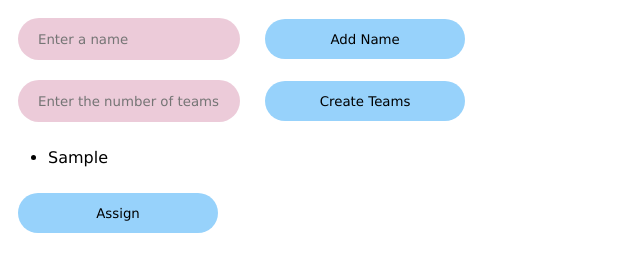
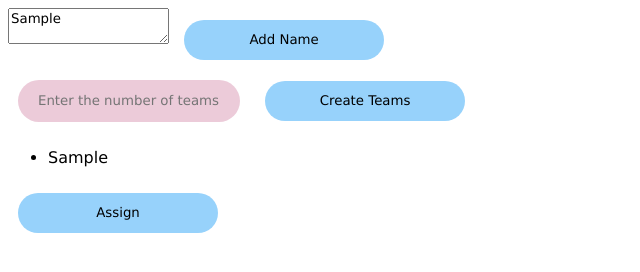
Before and after one commit to LidiaKovac/team_generator, a plain HTML site: page index.html in a window 1280 px wide. Both pictures are taken after typing "Sample" into the empty fields and a click on the button "Add Name". Shown: the whole page, without its empty margins (0-640 px from the left). Drawn offline with Linux system fonts and the light colour scheme.

Commit message:
changes to textarea

```diff
--- a/index.html
+++ b/index.html
@@ -10,7 +10,7 @@
     </head>
     <body>
         <span>
-            <input placeholder="Enter a name" id="name" type="text" />
+            <textarea placeholder="Enter a name" id="name" type="text" ></textarea>
             <button onclick="addName()">Add Name</button>
         </span>
         <br>
--- a/index.js
+++ b/index.js
@@ -8,8 +8,8 @@ let ul = document.querySelector("ul#waitingList") //ul for the waiting list
 
 
 const addName = () => { //takes the name from the input and adds it to the list
-	let input = document.querySelector("input#name")
-	waitingList.push(input.value)
+	let input = document.querySelector("textarea#name").value.replaceAll("\n", "").split(",")
+	waitingList.push(...input)
 	input.value = "" //clears the input
 	renderWaitingList(waitingList)
 }
```
Also changed, not shown: index2.html (added).
